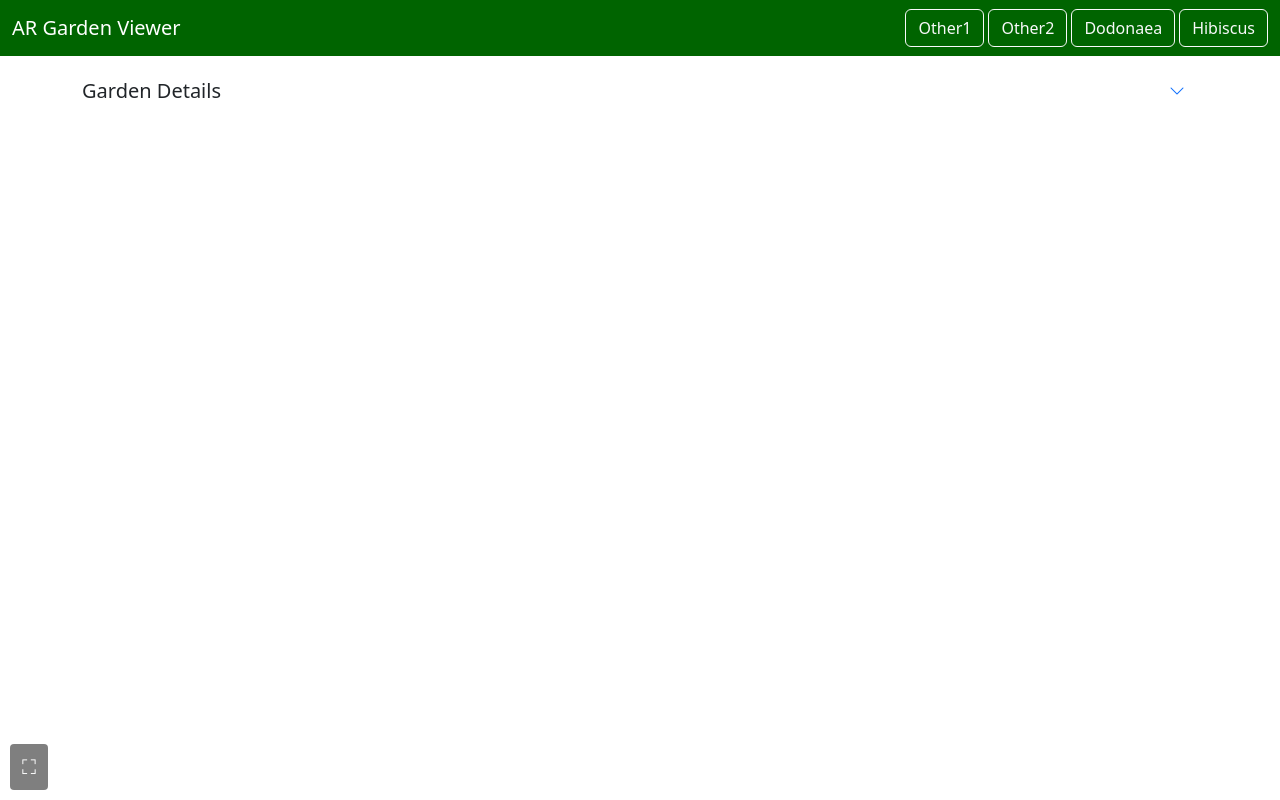
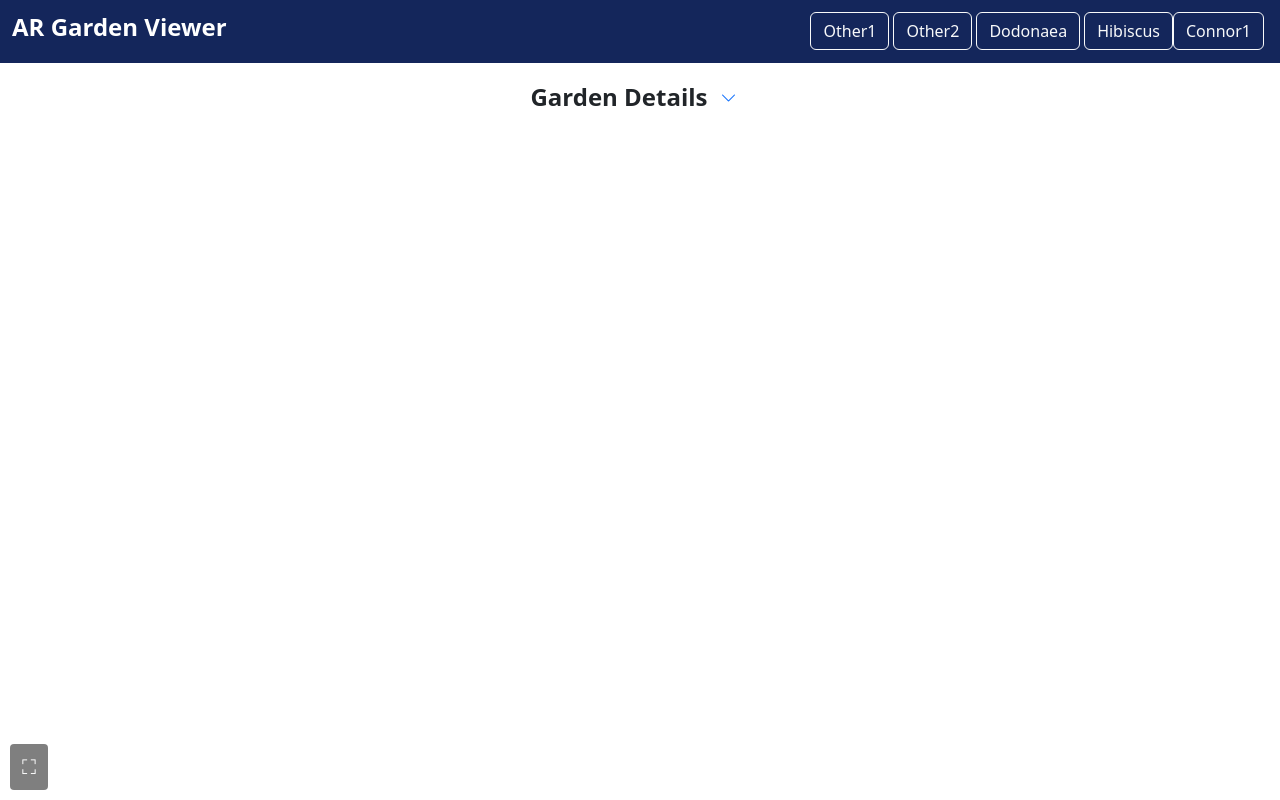
Before and after one commit to Skylerwiernik/pphar, a website: page versionSantiago.html in a window 1280 px wide. Drawn offline with nearby package versions, Linux system fonts and the light colour scheme.

Commit message:
new model added connor

```diff
--- a/versionSantiago.html
+++ b/versionSantiago.html
@@ -9,7 +9,23 @@
   <link rel="stylesheet" href="https://cdn.jsdelivr.net/npm/bootstrap-icons@1.10.5/font/bootstrap-icons.css">
   <style>
       .navbar-custom {
-          background-color: #006400;
+          background-color: #14265B;
+      }
+      .navbar-brand {
+          font-size: 1.5rem; /* Increase text size */
+          font-weight: bold; /* Make it stand out */
+      }
+
+      #descriptionTitle {
+          font-size: 1.5rem; /* Adjust size */
+          font-weight: bold;
+      }
+
+      .details-container {
+          display: flex;
+          justify-content: center; /* Center horizontally */
+          align-items: center; /* Center vertically */
+          flex-direction: column;
       }
       #viewer-container {
           flex: 1 1 auto;
@@ -42,7 +58,7 @@
 
 <nav class="navbar navbar-expand-lg navbar-dark navbar-custom">
   <div class="container-fluid">
-    <a class="navbar-brand" href="#">AR Garden Viewer</a>
+    <h1 class="navbar-brand">AR Garden Viewer</h1>
     <button class="navbar-toggler" type="button" data-bs-toggle="collapse" data-bs-target="#navbarModelMenu"
             aria-controls="navbarModelMenu" aria-expanded="false" aria-label="Toggle navigation">
       <span class="navbar-toggler-icon"></span>
@@ -50,7 +66,6 @@
     <div class="collapse navbar-collapse" id="navbarModelMenu">
       <ul class="navbar-nav ms-auto mb-2 mb-lg-0">
         <li class="nav-item mb-2 mb-lg-0 me-lg-1">
-          <!-- On mobile, buttons take full width (w-100); on larger screens, auto width (w-lg-auto) -->
           <button class="btn btn-outline-light w-100 w-lg-auto" onclick="setModel('Other1')">Other1</button>
         </li>
         <li class="nav-item mb-2 mb-lg-0 me-lg-1">
@@ -62,21 +77,24 @@
         <li class="nav-item mb-2 mb-lg-0">
           <button class="btn btn-outline-light w-100 w-lg-auto" onclick="setModel('Hibiscus')">Hibiscus</button>
         </li>
+        <li class="nav-item mb-2 mb-lg-0 me-lg-1">
+          <button class="btn btn-outline-light w-100 w-lg-auto" onclick="setModel('Connor1')">Connor1</button>
+        </li>
       </ul>
     </div>
   </div>
 </nav>
 
-<div class="container mt-3">
-  <div class="d-flex justify-content-between align-items-center">
-    <h5 class="mb-0" id="descriptionTitle">Garden Details</h5>
+<div class="container mt-3 details-container">
+  <div class="d-flex justify-content-center align-items-center">
+    <h5 class="mb-0 text-center" id="descriptionTitle">Garden Details</h5>
     <button class="btn btn-link" data-bs-toggle="collapse" data-bs-target="#descriptionCollapse"
             aria-expanded="false" aria-controls="descriptionCollapse">
       <i class="bi bi-chevron-down"></i>
     </button>
   </div>
   <div class="collapse" id="descriptionCollapse">
-    <div class="card card-body">
+    <div class="card card-body text-center">
       <p id="descriptionText">
         This will be filled with text describing the garden benefits and features.
       </p>
@@ -117,6 +135,10 @@
         viewer.src = 'https://static.wixstatic.com/3d/c183c2_acec08f57d41441a9778c3ea4af97963.glb';
         currentInfo = 'Other2: Learn about the unique benefits and care instructions for a potato garden.';
         break;
+      case 'Connor1':
+        viewer.src = 'https://static.wixstatic.com/3d/c183c2_7104eef6b7db448dafa2545914892234.glb';
+        currentInfo = 'Connor1: Learn about the unique benefits and care instructions for a potato garden.';
+        break;
       case 'Dodonaea':
         viewer.src = 'https://static.wixstatic.com/3d/c183c2_fe5307996b3e492ea858704080e05d48.glb';
         currentInfo = 'Dodonaea: Discover the benefits and features of the Dodonaea garden setup.';
```
